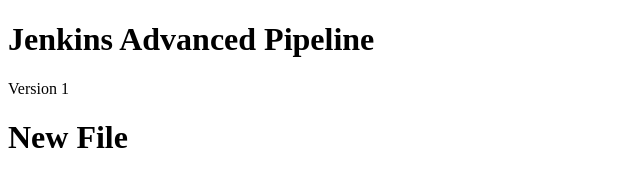
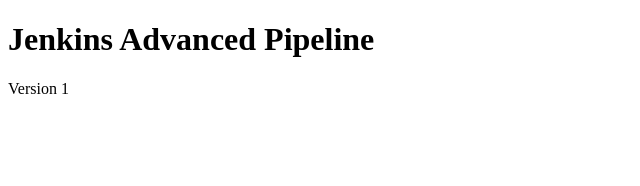
Before and after one commit to JeniferMary22/Docker-server, a plain HTML site: page index.html in a window 1280 px wide. Shown: the whole page, without its empty margins (0-640 px from the left). Drawn offline with Linux system fonts and the light colour scheme.

Commit message:
docker server

```diff
--- a/index.html
+++ b/index.html
@@ -7,6 +7,5 @@
     <h1>Jenkins Advanced Pipeline</h1>
     <p>Version 1</p>
 
-    <h1>New File</h1>
 </body>
 </html>
```
